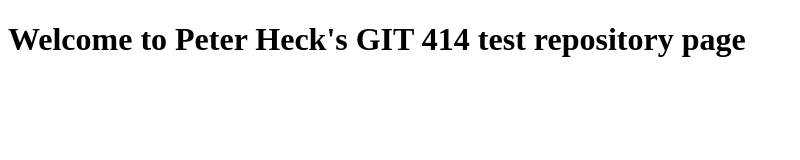
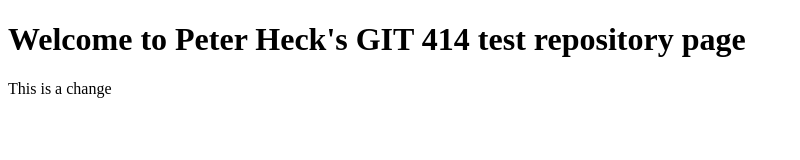
Before and after one commit to Peter-Heck/414Test, a plain HTML site: page index.html in a window 1280 px wide. Shown: the whole page, without its empty margins (0-800 px from the left). Drawn offline with Linux system fonts and the light colour scheme.

Commit message:
First Commit

```diff
--- a/index.html
+++ b/index.html
@@ -1,6 +1,10 @@
 <!DOCTYPE html>
 <html lang="en">
-
+<!--
+Student Name: Peter Heck
+Student ID: 1221899224
+Date: 07/14/2024
+-->
 <head>
     <meta name="viewport" content="width=device-width, initial-scale=1.0">
     <meta charset="utf-8">
@@ -11,5 +15,6 @@
 
 <body>
     <h1>Welcome to Peter Heck's GIT 414 test repository page</h1>
+    <p>This is a change</p>
 </body>
 </html>
```
